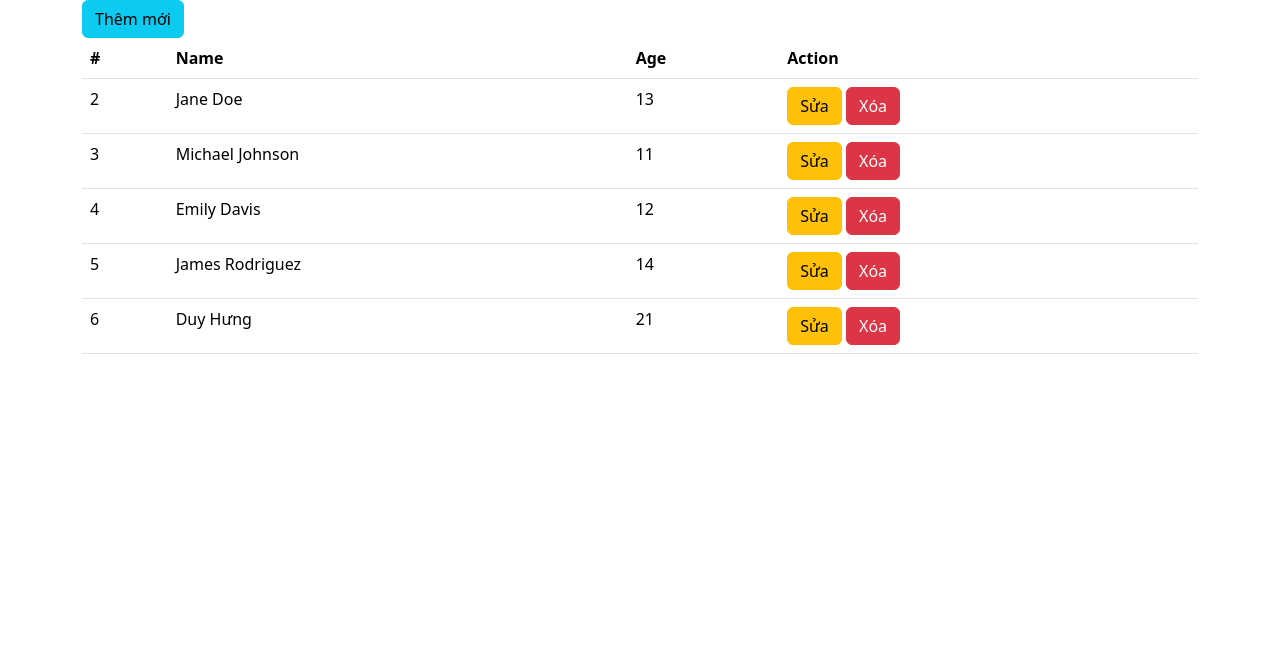
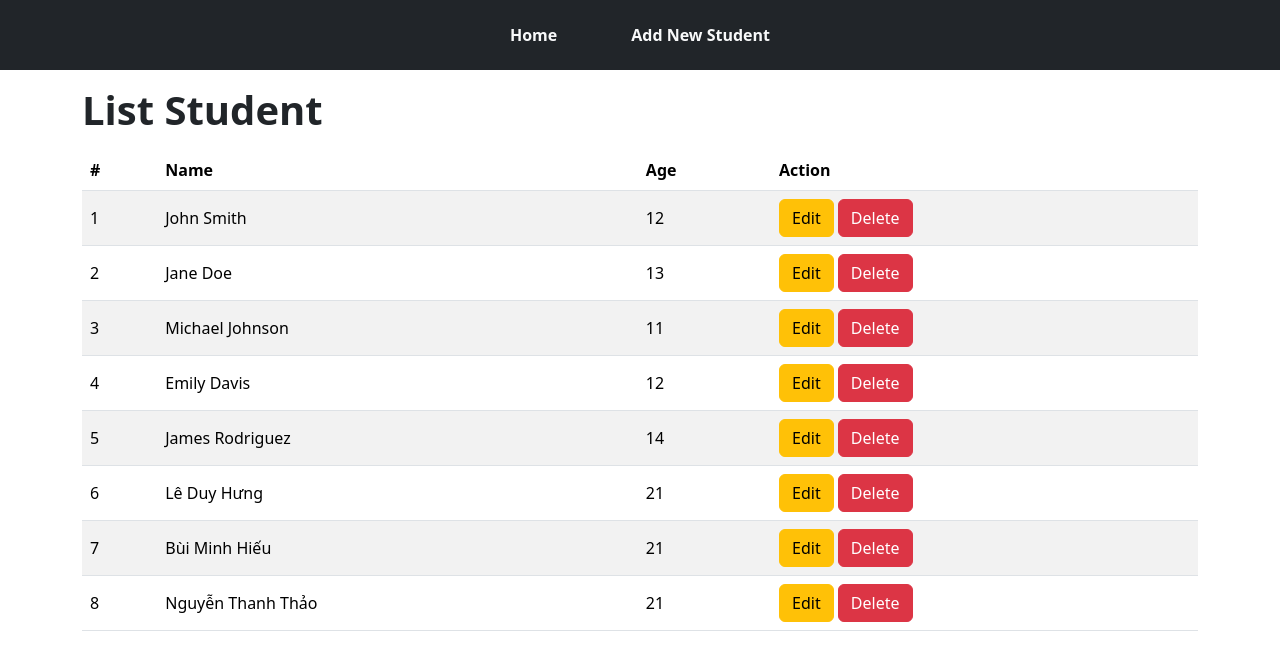
Before and after one commit to duyhung141/CSE485_2023, a PHP site: page / in a window 1280 px wide. Shown: the top 670 px of the page. Run offline with PHP 8.4, Linux system fonts and the light colour scheme.

Commit message:
add component header.php, modify update-student.php, include header.php

```diff
--- a/BTTH01/Controllers/StudentDAO.php
+++ b/BTTH01/Controllers/StudentDAO.php
@@ -64,21 +64,28 @@ class StudentDAO
 
     public function update($request)
     {
-        $id = $request->id;
+        $id = $request->getId();
         $file_path = "C:/xampp/htdocs/CSE485_2023/BTTH01/data.txt";
         $file = fopen($file_path, 'r+');
         if (!$file) {
             die("Failed to open file!");
         }
+        $lines = [];
         while (($line = fgets($file)) != false) {
-            $data = explode(',', $line);
+            $lines[] = $line;
+        }
+
+        for ($i = 0; $i < count($lines); $i++) {
+            $data = explode(',', $lines[$i]);
             if ($data[0] == $id) {
-                $newData = $request->id . ',' . $request->name . ',' . $request->age;
-                fseek($file, -strlen($line), SEEK_CUR);
-                ftruncate($file, ftell($file));
-                fwrite($file, $newData);
+                $lines[$i] = $id . ',' . $request->getName() . ',' . $request->getAge() . "\n";
                 break;
             }
+        }
+
+        rewind($file);
+        foreach ($lines as $line) {
+            fwrite($file, $line);
         }
         fclose($file);
     }
--- /dev/null
+++ b/BTTH01/Views/Components/header.php
@@ -0,0 +1,8 @@
+<header class="bg-dark d-flex justify-content-center py-3 mb-3">
+    <ul class="nav nav-pills gap-5">
+        <li class="nav-item "><a href="index.php" class="btn text-light fw-bold" aria-current="page">Home</a></li>
+        <li class="nav-item "><form action="create-student.php" method="POST" style="display: inline-block">
+                <button type="submit" class="btn text-light fw-bold">Add New Student</button>
+            </form></li>
+    </ul>
+</header>
--- a/BTTH01/Views/create-student.php
+++ b/BTTH01/Views/create-student.php
@@ -37,6 +37,8 @@ if(isset($_POST['btnAdd'])){
     <title>Create Student</title>
 </head>
 <body>
+<?php include_once "Components/header.php"?>
+
 <div class="container">
     <div class="wrapper" style="width: 600px; margin: 0 auto">
         <?php echo $message; ?>
--- a/BTTH01/Views/index.php
+++ b/BTTH01/Views/index.php
@@ -20,14 +20,12 @@ $students = $studentDAO->getAll();
     <title>BTTH01</title>
 </head>
 <body>
+<?php include_once "Components/header.php"?>
+
 <div class="container">
-    <table class="table">
-        <thead>
-        <tr>
-            <form action="create-student.php" method="POST" style="display: inline-block">
-                <button type="submit" class="btn btn-info">Thêm mới</button>
-            </form>
-        </tr>
+    <h1 class="display-6 fw-semibold mb-3">List Student</h1>
+    <table class="table table-striped align-middle mb-0 bg-white">
+        <thead class="bg-light">
         <tr>
             <th>#</th>
             <th>Name</th>
@@ -46,12 +44,12 @@ $students = $studentDAO->getAll();
                 <td>
                     <form action="update-student.php" method="POST" style="display: inline-block">
                         <input type="hidden" name="id" value="<?php echo $student->getId() ?>">
-                        <button type="submit" class="btn btn-warning">Sửa</button>
+                        <button type="submit" class="btn btn-warning">Edit</button>
                     </form>
                     <form action="delete-student.php" method="POST" style="display: inline-block">
                         <input type="hidden" name="id" value="<?php echo $student->getId() ?>">
                         <button type="submit" class="btn btn-danger" onclick="return confirm('Bạn có chắc muốn xóa?')">
-                            Xóa
+                            Delete
                         </button>
                     </form>
                 </td>
@@ -60,5 +58,7 @@ $students = $studentDAO->getAll();
         </tbody>
     </table>
 </div>
+
+
 </body>
 </html>
--- a/BTTH01/data.txt
+++ b/BTTH01/data.txt
@@ -1,6 +1,9 @@
 id,name,age
+1,John Smith,12
 2,Jane Doe,13
 3,Michael Johnson,11
 4,Emily Davis,12
 5,James Rodriguez,14
-6,Duy Hưng,21
+6,Lê Duy Hưng,21
+7,Bùi Minh Hiếu,21
+8,Nguyễn Thanh Thảo,21
```
Also changed, not shown: BTTH01/Views/update-student.php (+16 -19 lines), BTTH01/Views/delete-student.php (line endings or trailing spaces).
